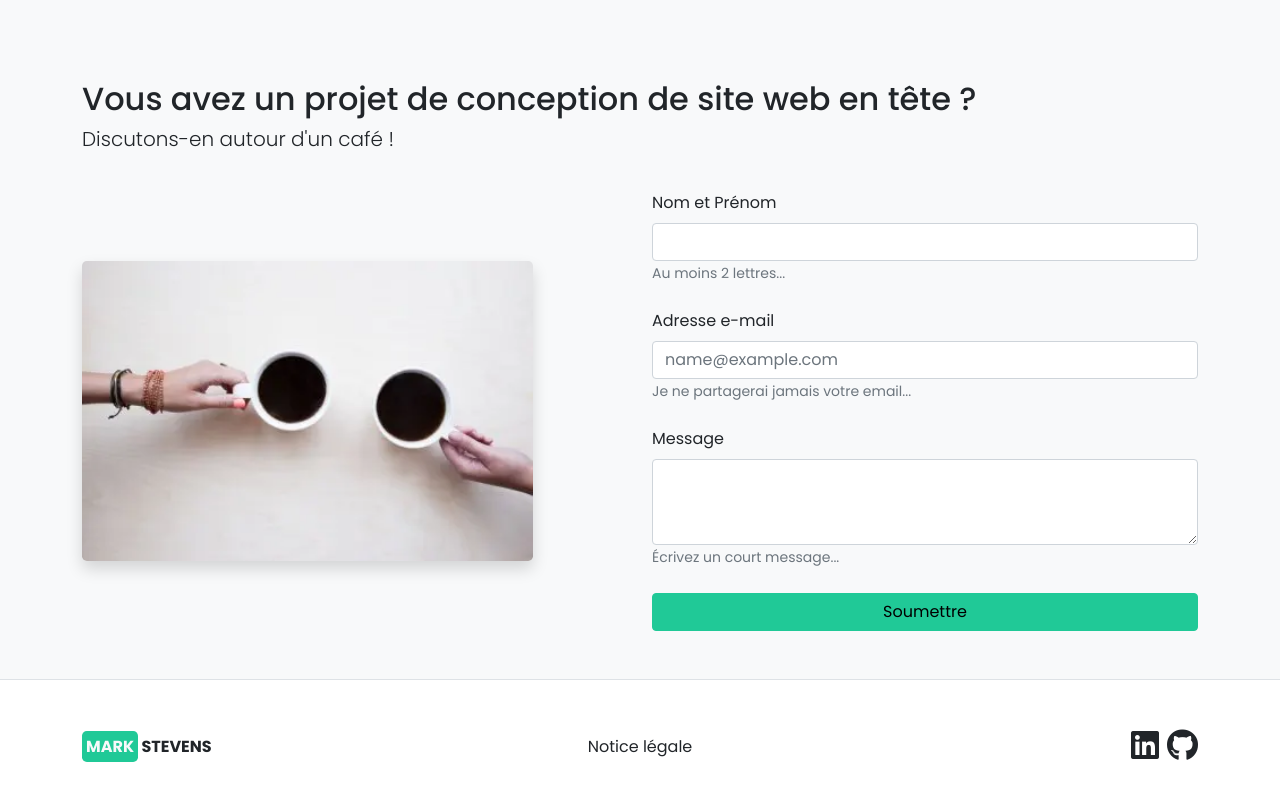
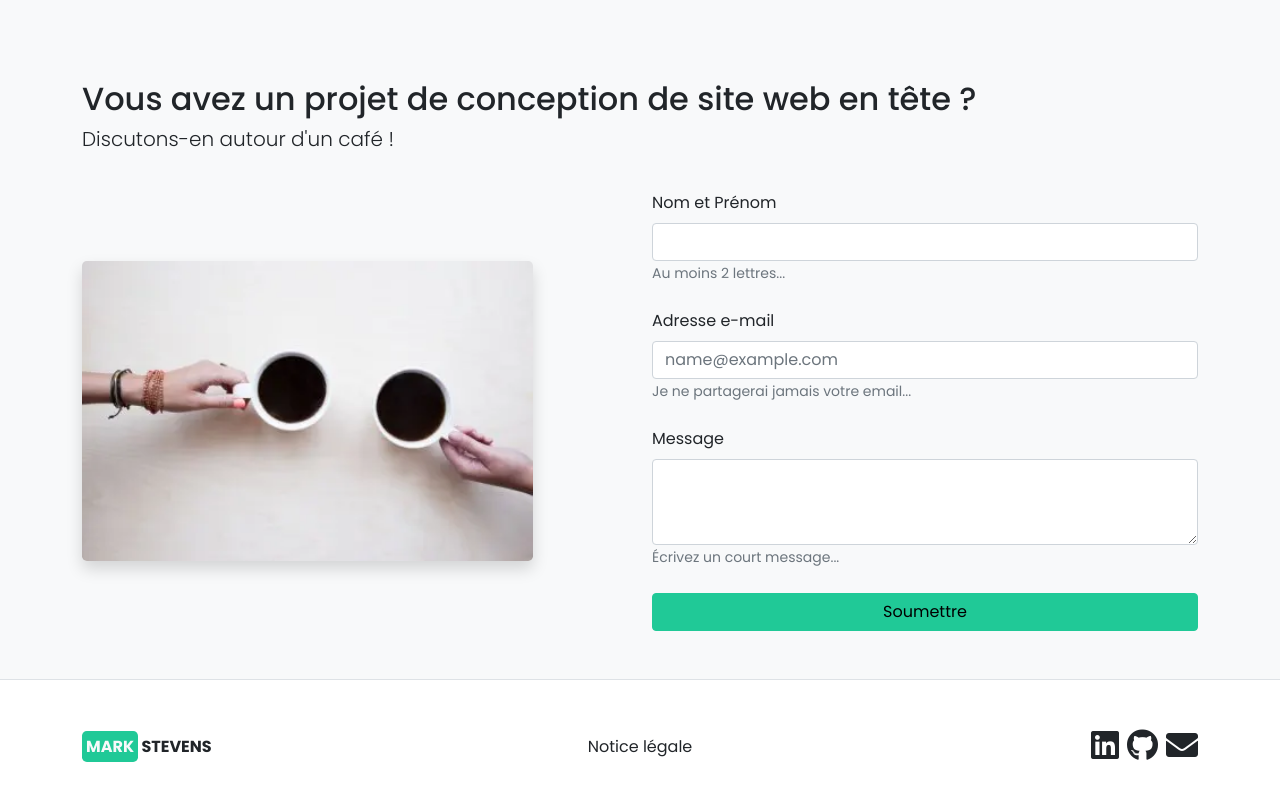
Before and after one commit to Stevens-Mark/Simple-Portfolio, a React (Create React App) app: page / in a window 1280 px wide. Shown: the part 3359-4159 px from the top of the page. Built offline with nearby package versions, Linux system fonts and the light colour scheme.

Commit message:
alternate mail link

```diff
--- a/src/components/Footer.jsx
+++ b/src/components/Footer.jsx
@@ -3,7 +3,7 @@ import PropTypes from 'prop-types'
 // import for react/Bootstrap5 tooltips
 import { OverlayTrigger, Tooltip } from 'react-bootstrap'
 // import 'other' website links
-import { gitLink, linkedInLink } from '../assets/data/otherData'
+import { gitLink, linkedInLink, mail } from '../assets/data/otherData'
 
 /**
  * Renders the Footer on the page
@@ -43,6 +43,7 @@ const Footer = ( { setShow, siteText } ) => {
 
             <div className="col-12 col-md-4 text-md-end">
               <ul className="list-inline list-unstyled mb-0">
+
                 <li className="list-inline-item">
                   <a href={linkedInLink} className='text-decoration-none text-dark' aria-label="Link to LinkedIn" rel="noreferrer" target='_blank'>
                     <OverlayTrigger
@@ -59,6 +60,16 @@ const Footer = ( { setShow, siteText } ) => {
                       placement={'top'}
                       overlay={<Tooltip>GitHub</Tooltip>} >
                         <i className="fab fa-github fa-2x"></i>
+                    </OverlayTrigger>
+                  </a>
+                </li>
+
+                <li className="list-inline-item">
+                  <a href={mail} className='text-decoration-none text-dark' aria-label="Link to Email" rel="noreferrer" target='_blank'>
+                    <OverlayTrigger
+                      placement={'top'}
+                      overlay={<Tooltip>Mail</Tooltip>} >
+                        <i className="fas fa-envelope fa-2x"></i>
                     </OverlayTrigger>
                   </a>
                 </li>
```
